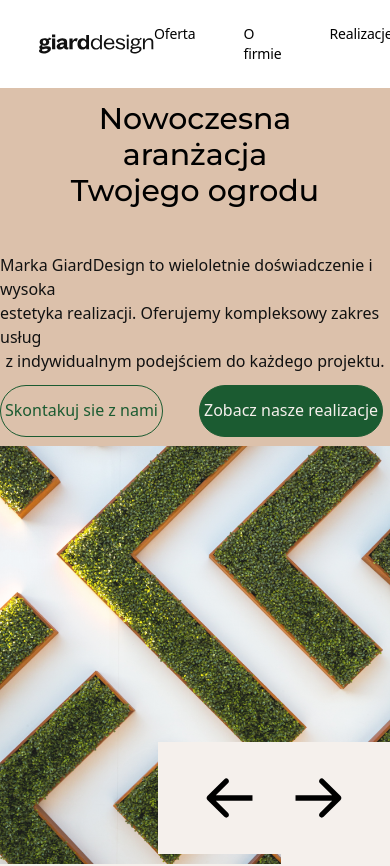
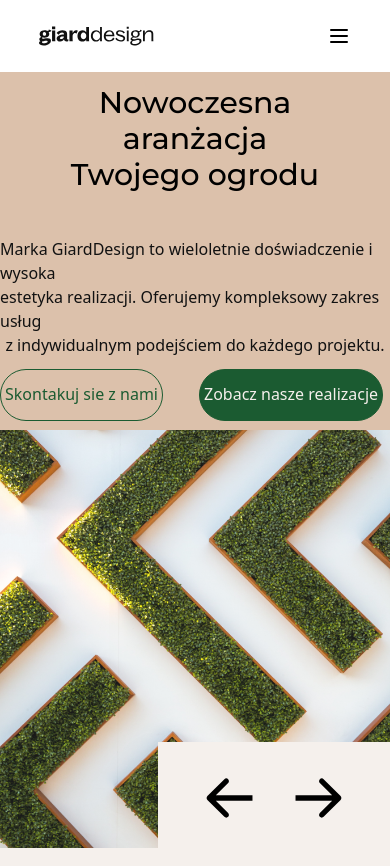
Before and after one commit to Novacci/respect-page, a website: page index.html in a window 390 px wide. Shown: the top 866 px of the page. Drawn offline with nearby package versions, Linux system fonts and the light colour scheme.

Commit message:
added responsive navbar on mobile

```diff
--- a/index.html
+++ b/index.html
@@ -31,10 +31,27 @@
   <body class="h-screen">
     <main class="h-full">
       <header class="flex justify-center">
-        <nav class="flex w-4/5 py-6 b bg-[#FFF] items-center justify-between">
+        <nav class="flex w-4/5 py-6 bg-[#FFF] items-center justify-between">
           <img src="./public/images/giarddesign.svg" alt="giarddesing" />
+
+          <button id="mobile-menu-button" class="md:hidden">
+            <svg
+              class="h-6 w-6"
+              viewBox="0 0 24 24"
+              fill="none"
+              xmlns="http://www.w3.org/2000/svg"
+            >
+              <path
+                d="M4 6H20M4 12H20M4 18H20"
+                stroke="currentColor"
+                stroke-width="2"
+                stroke-linecap="round"
+                stroke-linejoin="round"
+              />
+            </svg>
+          </button>
           <ul
-            class="flex gap-12 not-italic font-normal text-sm tracking-[-0.00875rem]"
+            class="md:flex hidden gap-12 not-italic font-normal text-sm tracking-[-0.00875rem]"
           >
             <li><a href="#">Oferta</a></li>
             <li><a href="#">O firmie</a></li>
@@ -112,7 +129,7 @@
           </button>
         </div>
       </section>
-      <section class="w-full h-screen bg-[#F5F0EC]">
+      <section class="w-full h-screen bg-[#F5F0EC] max-sm:flex-col">
         <div class="flex flex-col">
           <div class="flex flex-col gap-8 mx-[12.5rem] pt-[7.5rem]">
             <div class="flex flex-col gap-4">
--- a/script.js
+++ b/script.js
@@ -9,6 +9,9 @@ const mainImage = document.getElementById('main-image');
 const leftArrowButton = document.getElementById('left-arrow');
 const rightArrowButton = document.getElementById('right-arrow');
 const input = document.createElement('input');
+const mobileMenuButton = document.getElementById('mobile-menu-button');
+const mobileMenu = document.querySelector('ul');
+
 input.type = 'text';
 input.value = 'Szukaj...';
 input.style.border = '2px solid #111';
@@ -40,3 +43,7 @@ rightArrowButton.addEventListener('click', () => {
 leftArrowButton.addEventListener('click', () => {
   mainImage.style.display = 'flex';
 });
+
+mobileMenuButton.addEventListener('click', () => {
+  mobileMenu.classList.toggle('hidden');
+});
```
Also changed, not shown: style.css.
